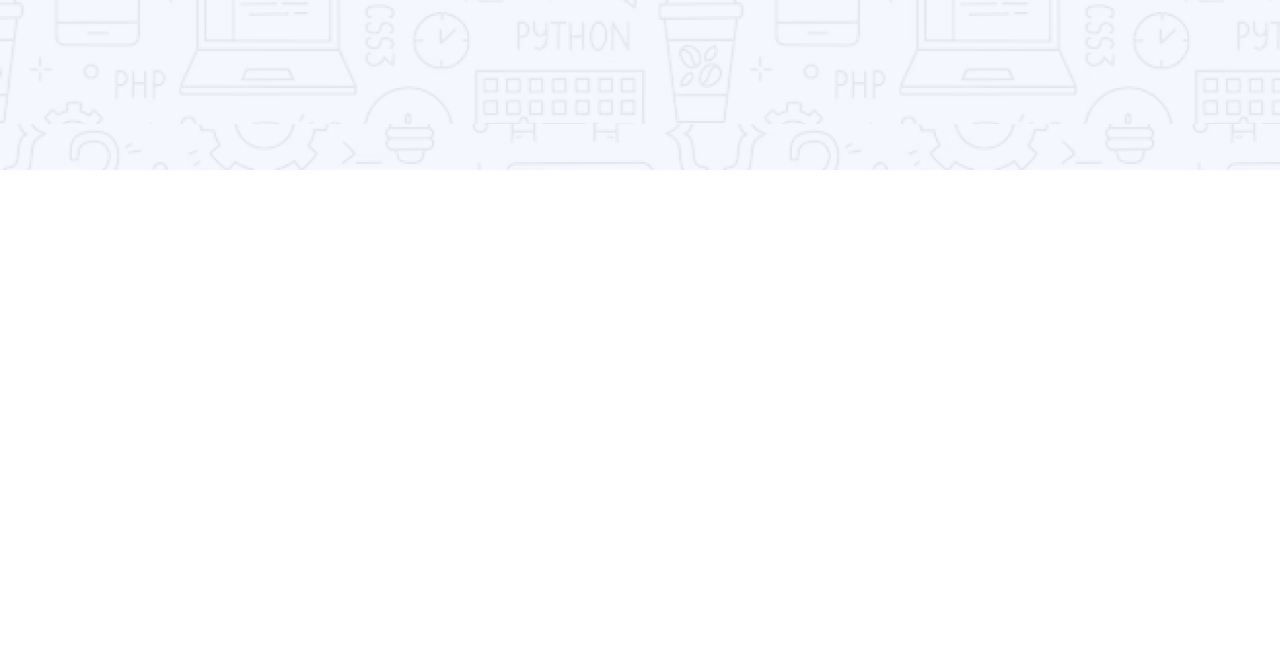
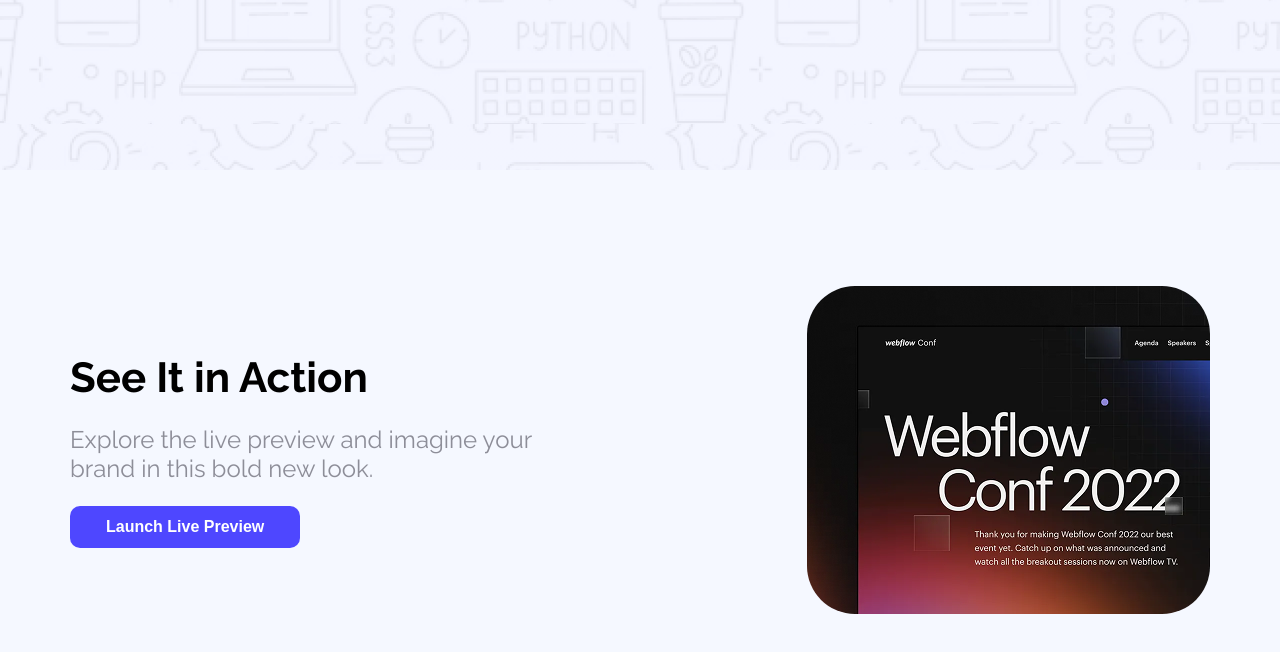
Before and after one commit to Al-Shiam-Nabil/assignment1-landing-launchpad, a plain HTML site: page index.html in a window 1280 px wide. Shown: the part 528-1180 px from the top of the page. Before the commit the page ends 800 px from the top, so only its background shows below. Drawn offline with Linux system fonts and the light colour scheme.

Commit message:
action complete

```diff
--- a/index.html
+++ b/index.html
@@ -25,7 +25,22 @@
             <button class="common-btn">Stay Focused</button>
         </section>
     </header>
-    <main></main>
+
+    <main class="content-width">
+
+        <div class="action-container">
+<section class="left-action">
+    <h2 class="action-title">See It in Action</h2>
+    <p class="action-sub-title secondary-color">Explore the live preview and imagine your brand in this bold new look.</p>
+    <button class="common-btn">Launch Live Preview</button>
+</section>
+<div class="right-action">
+    <img src="./Assets/wc-mini.png" alt="Webflow conf 2022 image" title="Webflow conf 2022 image">
+</div>
+        </div>
+
+    </main>
+
     <footer></footer>
 
 </body>
--- a/styles/shared-style.css
+++ b/styles/shared-style.css
@@ -3,11 +3,15 @@
 .content-width {
   max-width: 1140px;
   margin: 0 auto;
-
+  /* border:1px solid red; */
 }
 
 .secondary-font {
   font-family: "Inter", sans-serif;
+}
+
+.secondary-color{
+    color:#25243280;
 }
 
 .common-btn {
--- a/styles/style.css
+++ b/styles/style.css
@@ -8,12 +8,13 @@
     max-width: 1440px;
     margin: 0 auto;
       font-family: "Raleway", sans-serif;
+      background-color: #f5f8ff;
 }
 
 /*header start*/
 
 header{
-    background-image: url("../Assets/Hero-bg.png");
+    background-image: linear-gradient(rgba(78, 71, 255, .01),rgba(78, 71, 255, .01)), url("../Assets/Hero-bg.png");
     width:100%;
     height:698px;
 }
@@ -41,3 +42,38 @@
     font-size: 65px;
     margin-bottom: 37px;
 }
+/*header end*/
+
+/*main start*/
+.action-container{
+    display: flex;
+    justify-content: space-between;
+    align-items: center;
+    margin:116px 0;
+}
+
+.left-action{
+    max-width: 517px;
+}
+
+.right-action{
+    width:403px;
+    height:328px;
+}
+
+.right-action img{
+    height:100%;
+    width:100%;
+    border-radius: 48px;
+}
+
+.action-title{
+    font-size: 42px;
+    font-weight: bold;
+    margin-bottom: 23px;
+}
+
+.action-sub-title{
+    font-size: 24px;
+    margin-bottom: 23px;
+}
```
